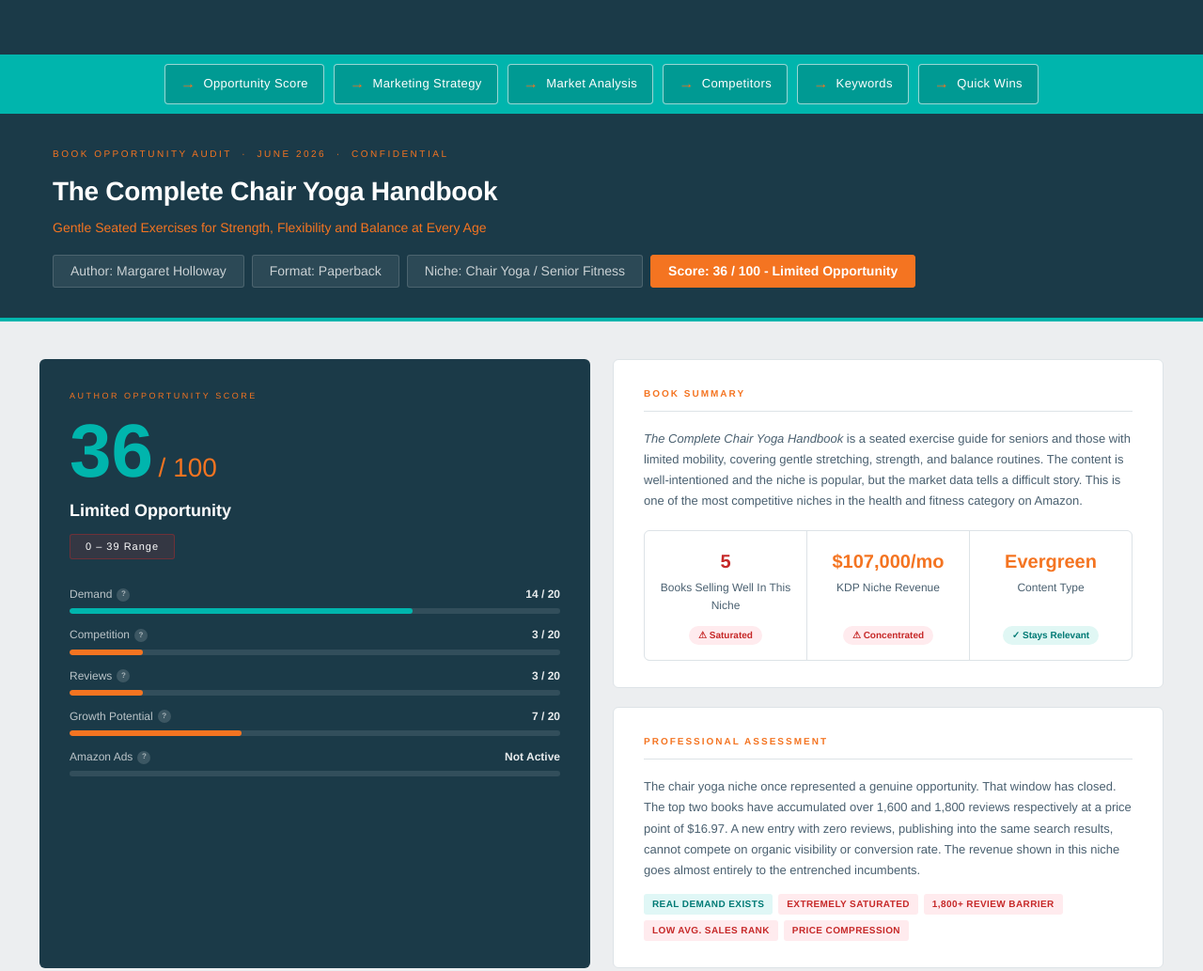
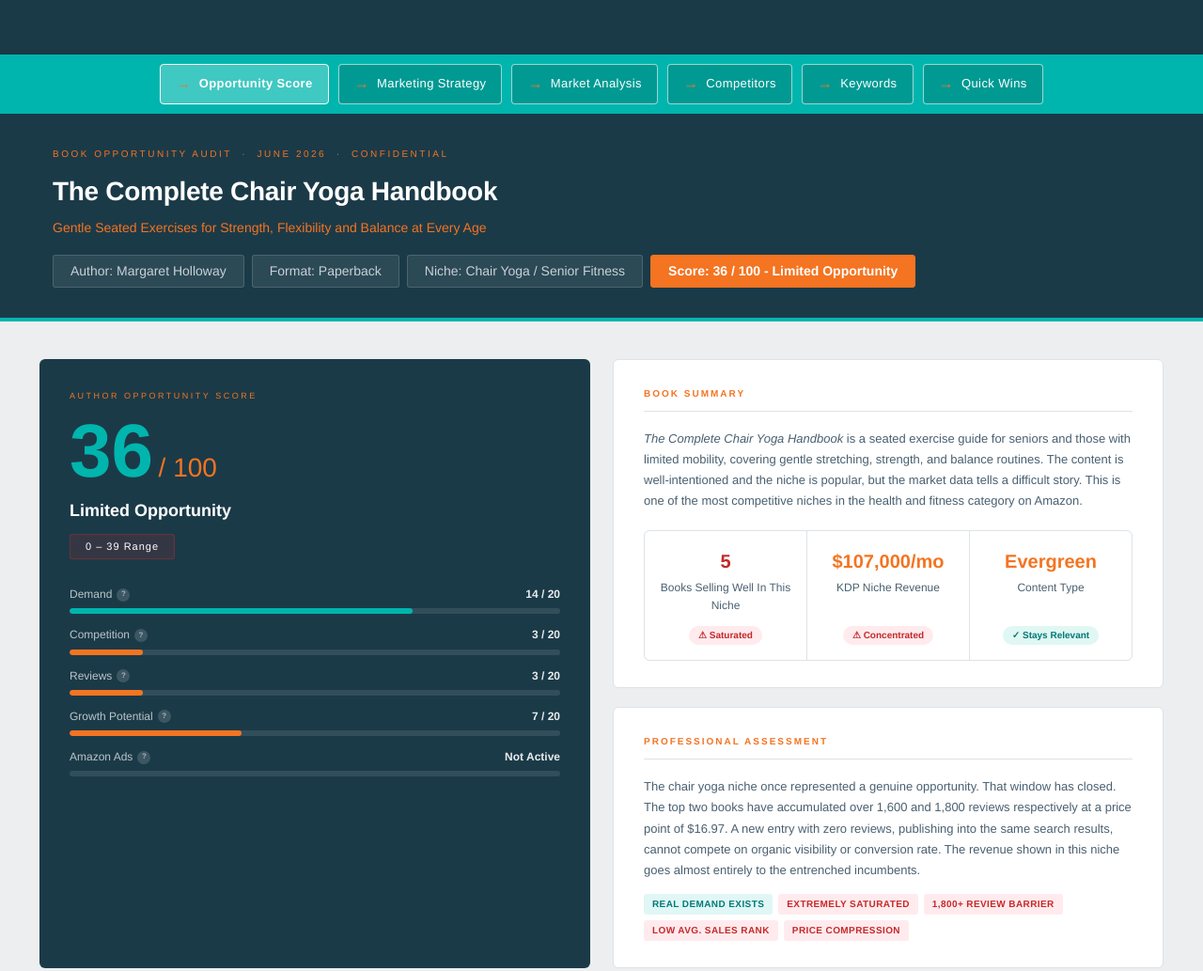
Before and after one commit to johnhones/kdp-chair-yoga-example, a plain HTML site: page index.html in a window 1280 px wide. Shown: the top 1033 px of the page at 94% size. Drawn offline with Linux system fonts and the light colour scheme.

Commit message:
Update dashboard — 2026-06-17 07:35

```diff
--- a/index.html
+++ b/index.html
@@ -196,7 +196,7 @@
   .site-nav { position:fixed; top:0; left:0; right:0; z-index:200; background:#00B5AD; border-bottom:none; display:flex; justify-content:center; gap:10px; padding:10px 20px; overflow-x:auto; }
   .site-nav a { display:inline-flex; align-items:center; color:#fff; font-size:13px; font-weight:400; letter-spacing:.4px; padding:10px 16px; text-decoration:none; border:1px solid rgba(255,255,255,.6); white-space:nowrap; transition:color .15s,background .15s; flex-shrink:0; background:rgba(0,0,0,.15); border-radius:4px; }
   .site-nav a:hover { background:rgba(0,0,0,.25); }
-  .site-nav a.active { font-weight:600; }
+  .site-nav a.active { font-weight:700; background:rgba(255,255,255,.25); border-color:#fff; }
   [id] { scroll-margin-top:120px; }
   /* HARDBACK CARD */
   .hb-card { background: var(--white); border: 1px solid var(--border); border-top: 4px solid var(--teal); border-radius: 6px; padding: 28px 32px; margin-bottom: 24px; }
@@ -726,7 +726,7 @@
 <div class="sec-label">Jordan&rsquo;s Observation</div>
 <div class="card mb">
   <p style="font-size:13px;color:var(--mid);line-height:1.85;">Margaret, the research tells an honest story here. The chair yoga market is real, the demand is genuine, but the competition is formidable. Two books with over 1,600 reviews each have captured the majority of the revenue, and 19 other titles are competing for what remains. The average sales rank across the whole category is 921,917. That number tells you everything you need to know about what happens to most new entrants in this space. The recommendation in this audit is not to give up on this subject but to consider targeting it differently. A book specifically for people with arthritis, Parkinson&rsquo;s, or post-surgery recovery faces a very different competitive landscape. The same expertise, a different angle, and a much clearer path to visibility.</p>
-  <div style="margin-top:16px;background:var(--navy);border-radius:4px;padding:14px 18px;font-size:12px;color:#fff;line-height:1.65;"><span style="color:var(--teal);font-weight:700;">Note from Jordan:</span> I would welcome the opportunity to support you on your publishing journey. Whether you are looking for free coaching support or a managed service, I can help you with sponsored ad campaigns, editing, formatting, or cover design and more. Please feel free to send me a direct message if you would like to explore this further.</div>
+  <div style="margin-top:16px;background:var(--navy);border-radius:4px;padding:14px 18px;font-size:12px;color:#fff;line-height:1.65;"><span style="color:var(--teal);font-weight:700;">Note from Jordan:</span> I would welcome the opportunity to support you on your publishing journey.<br><br>Whether you are looking for free coaching support or a managed service, I can help you with sponsored ad campaigns, editing, formatting, or cover design and more.<br><br>Please feel free to send me a direct message if you&rsquo;d like to explore further.</div>
 </div>
 
 </div><!-- /wrap -->
@@ -736,21 +736,49 @@
 </div>
 
 <script>
-window.addEventListener('DOMContentLoaded', function() {
+(function() {
   var nav = document.querySelector('nav.site-nav');
   if (!nav) return;
-  var links = nav.querySelectorAll('a');
-  var target = null;
-  for (var i = 0; i < links.length; i++) {
-    if (links[i].textContent.indexOf('Marketing Strategy') !== -1) {
-      target = links[i];
-      break;
+  var navLinks = Array.from(nav.querySelectorAll('a[href^="#"]'));
+  var sectionIds = navLinks.map(function(a) { return a.getAttribute('href').slice(1); });
+
+  function getActiveId() {
+    var scrollY = window.scrollY + 150;
+    var active = sectionIds[0];
+    sectionIds.forEach(function(id) {
+      var el = document.getElementById(id);
+      if (el && el.getBoundingClientRect().top + window.scrollY <= scrollY) {
+        active = id;
+      }
+    });
+    return active;
+  }
+
+  function setActive(id) {
+    navLinks.forEach(function(a) { a.classList.remove('active'); });
+    var activeLink = nav.querySelector('a[href="#' + id + '"]');
+    if (activeLink) {
+      activeLink.classList.add('active');
+      // Centre active link in nav
+      nav.scrollLeft = activeLink.offsetLeft - (nav.offsetWidth / 2) + (activeLink.offsetWidth / 2);
     }
   }
-  if (target) {
-    nav.scrollLeft = target.offsetLeft - (nav.offsetWidth / 2) + (target.offsetWidth / 2);
-  }
-});
+
+  // Set Marketing Strategy active on load
+  window.addEventListener('DOMContentLoaded', function() { setActive('marketing'); });
+
+  // Scrollspy
+  var ticking = false;
+  window.addEventListener('scroll', function() {
+    if (!ticking) {
+      window.requestAnimationFrame(function() {
+        setActive(getActiveId());
+        ticking = false;
+      });
+      ticking = true;
+    }
+  });
+})();
 </script>
 </body>
 </html>
```
